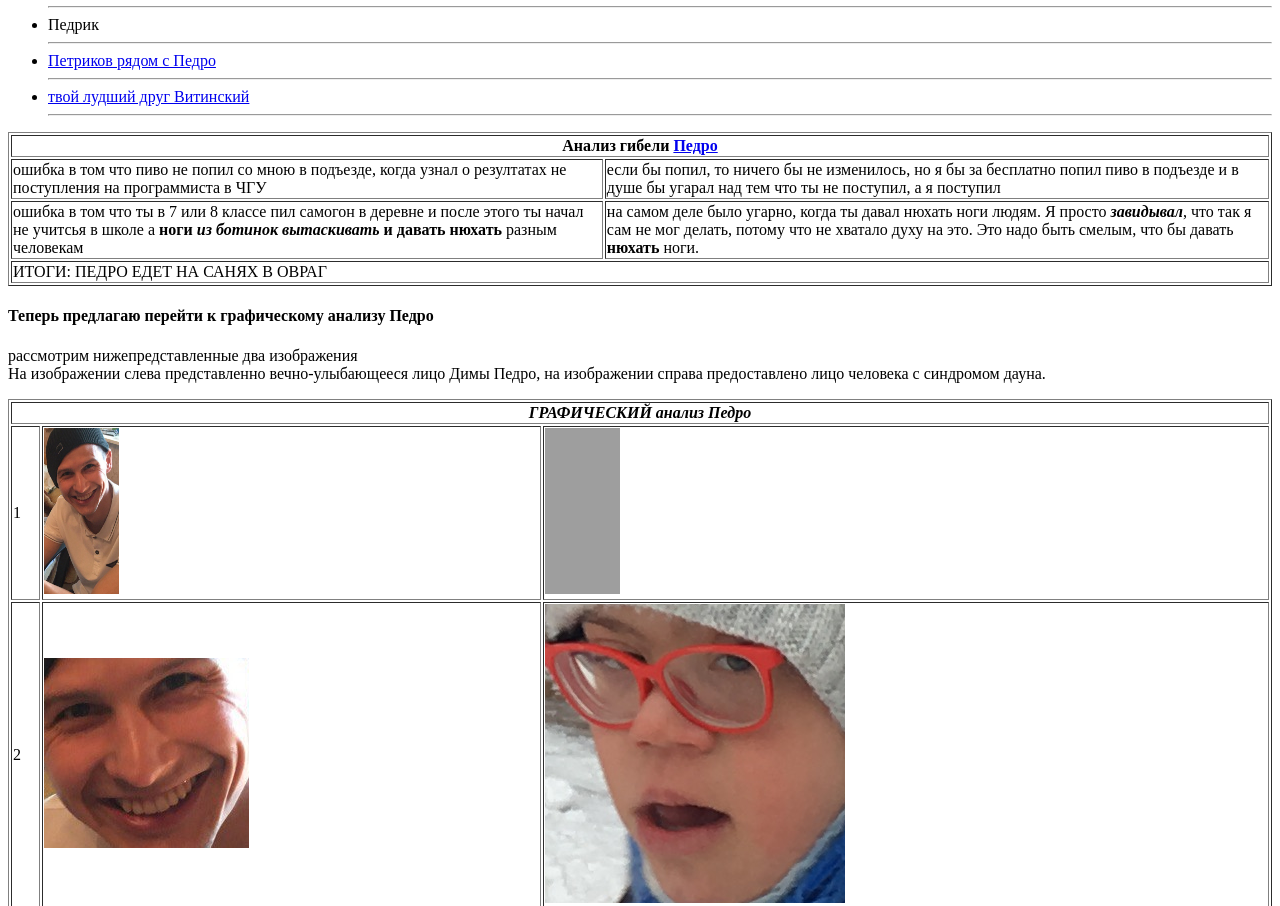
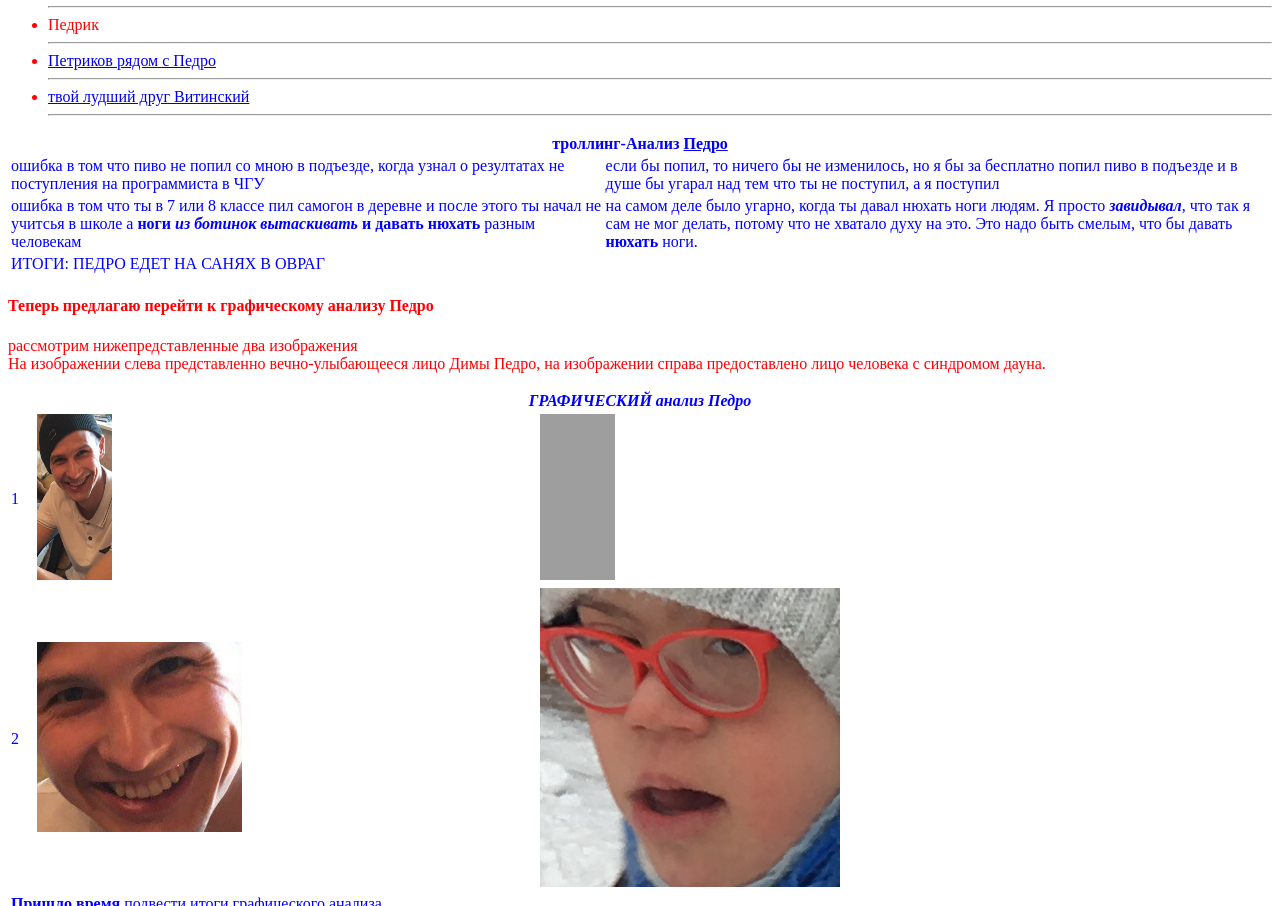
Before and after one commit to userna-na/userna-na, a plain HTML site: page index.html in a window 1280 px wide. Shown: the part 484-1390 px from the top of the page. Drawn offline with Linux system fonts and the light colour scheme; grey boxes are pictures that could not be loaded.

Commit message:
Add files via upload

```diff
--- a/index.html
+++ b/index.html
@@ -1,11 +1,17 @@
 <!DOCTYPE html>
-<html lang="en" dir="ltr">
+<html lang="en" dir="ltr" style="color:red">
   <head>
     <meta charset="utf-8" content="">
     <meta name="keywords" content="Педро, Дима Петров, Дима, Петров, Петров Дима, дон Педро">
     <meta name="description" content='Этот сайт для Димы "Педро" Петрова'>
     <link rel="shortcut icon" href="https://youtube.com/favicon.ico"/>
     <title>Посвящено Педро</title>
+    <style>
+      table {
+        color:blue
+      }
+    </style>
+    <link rel="stylesheet" href="style.css"> <!https://stackpath.bootstrapcdn.com/bootstrap/4.5.2/css/bootstrap.min.css>
   </head>
   <body>
     <h1 id="1">Педро педро пееедро пееедрооо пед. Педро-пед, педро-пед, пееедрооо-пед</h1>
@@ -17,7 +23,7 @@
       </p>
       <h3 id="3">Из всего этого текста следует один вопрос, звучащий голосом синдрома дауна "МААААААААА????" </h3>
       <a href="https://youtu.be/UQ2h_M7-6QQ?t=23" target="_blank">Ссылка на этот сакрально-философский вопрос</a>
-      <br><a href="#1">Pedro</a>
+      <br><a href="#1">Pedro is dead</a>
         <ul>
           <hr>
           <li>Pedro</li>
@@ -28,15 +34,18 @@
           <hr>
           <li>Педрик</li>
           <hr>
-          <li><a href="https://foto.cheb.ru/foto/foto.cheb.ru-145212.jpg" target="_blank">Петриков рядом с Педро</a></li>
+          <li><a class="btn color-orange" href="https://foto.cheb.ru/foto/foto.cheb.ru-145212.jpg" target="_blank">Петриков рядом с Педро</a></li>
           <hr>
           <li><a href="https://www.google.com/search?q=%D0%B2%D0%B8%D1%82%D0%B8%D0%BD%D1%81%D0%BA%D0%B8%D0%B9+%D1%81%D1%82%D0%B0%D0%BD%D0%B8%D1%81%D0%BB%D0%B0%D0%B2&rlz=1C1GCEB_enRU836RU836&tbm=isch&source=iu&ictx=1&fir=dkWer201rDMo7M%252Cp99CTVa-gqswhM%252C_&vet=1&usg=AI4_-kSKHWEef6wD18zGtXZCk4Bgs5W-Pg&sa=X&ved=2ahUKEwiU4b7G3qHrAhVuwosKHV59AmgQ9QEwAHoECAoQBQ&biw=1920&bih=979#imgrc=dkWer201rDMo7M" target="_blank">твой лудший друг Витинский</a></li>
           <hr>
         </ul>
-<table border="1">
+
+
+<div class="XYU">
+<table>
   <thead>
     <tr >
-      <th colspan="2">Анализ гибели <a href="https://www.google.com/search?q=%D0%BB%D0%BE%D0%B1%D0%BD%D0%BE%D0%B5+%D0%BC%D0%B5%D1%81%D1%82%D0%BE+%D0%BC%D0%BE%D1%81%D0%BA%D0%B2%D0%B0&rlz=1C1GCEB_enRU836RU836&source=lnms&tbm=isch&sa=X&ved=2ahUKEwiNw8244qHrAhVGAxAIHVZzDPUQ_AUoAXoECBwQAw&biw=1920&bih=979#imgrc=mTBPJMfVxefVJM">Педро</a></th>
+      <th colspan="2">троллинг-Анализ <a href="https://www.google.com/search?q=%D0%BB%D0%BE%D0%B1%D0%BD%D0%BE%D0%B5+%D0%BC%D0%B5%D1%81%D1%82%D0%BE+%D0%BC%D0%BE%D1%81%D0%BA%D0%B2%D0%B0&rlz=1C1GCEB_enRU836RU836&source=lnms&tbm=isch&sa=X&ved=2ahUKEwiNw8244qHrAhVGAxAIHVZzDPUQ_AUoAXoECBwQAw&biw=1920&bih=979#imgrc=mTBPJMfVxefVJM">Педро</a></th>
     </tr>
   </thead>
 
@@ -57,11 +66,14 @@
     </tr>
   </tfoot>
 </table>
+</div>
+
+
 <h4>Теперь предлагаю перейти к графическому анализу Педро</h4>
  <p>рассмотрим нижепредставленные два изображения<br>
    На изображении слева представленно вечно-улыбающееся лицо Димы Педро, на изображении справа предоставлено лицо человека с синдромом дауна.
  </p>
- <table border="1">
+ <table >
    <thead>
      <tr>
       <th colspan="3"><b><em>ГРАФИЧЕСКИЙ анализ Педро</em></b></th>
@@ -102,5 +114,9 @@
      </tr>
    </tfoot>
  </table>
+<form class="" action="index.html" method="post">
+  <input type="month" name="" value="">
+</form>
+
 </body>
 </html>
```
